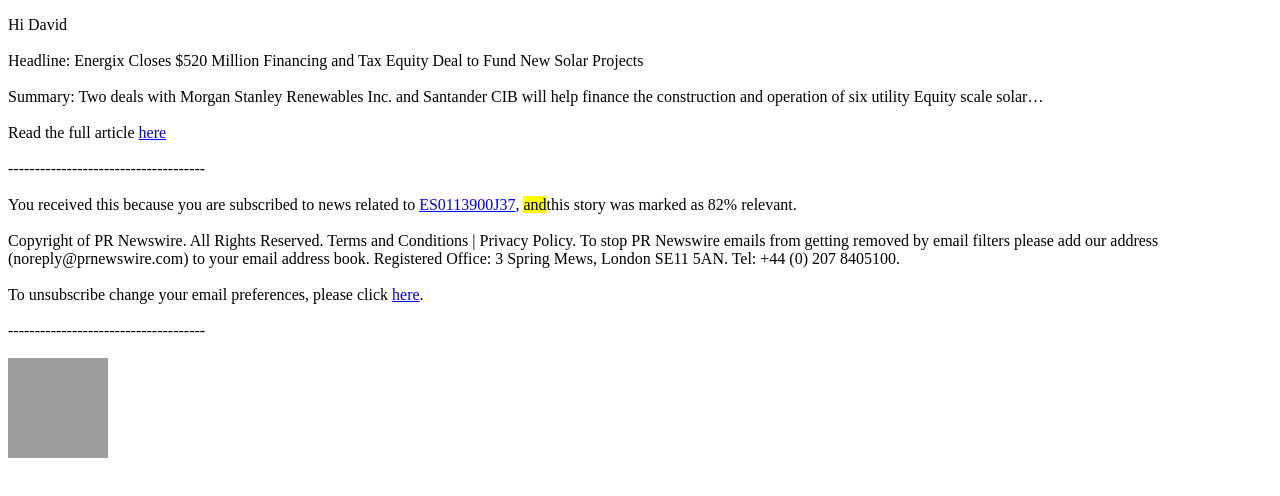
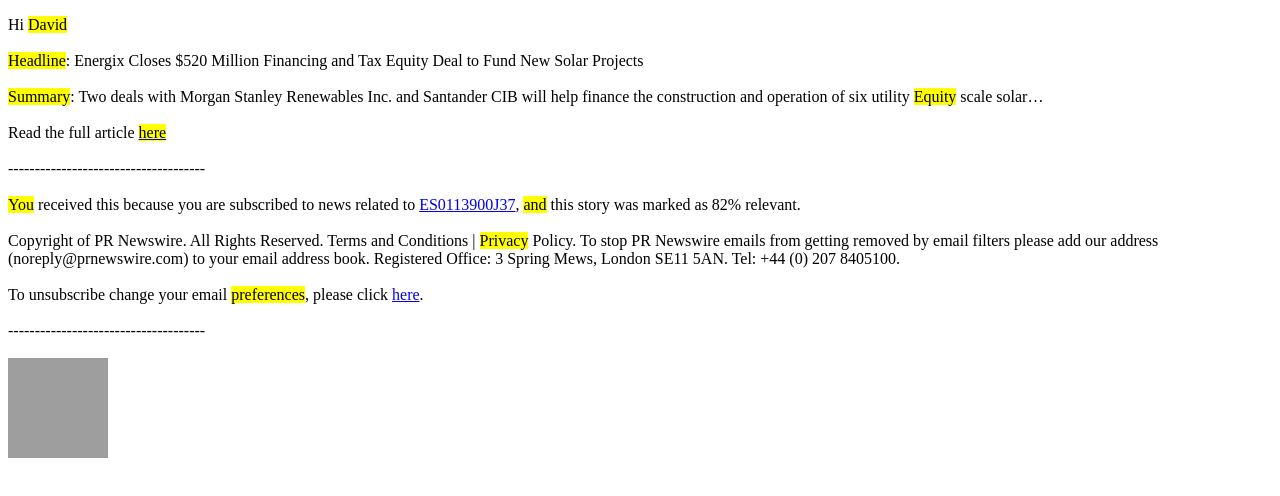
Before and after one commit to Ayushkumar1508/assignment-question-2, a plain HTML site: page index.html in a window 1280 px wide. Drawn offline with Linux system fonts and the light colour scheme; grey boxes are pictures that could not be loaded.

Commit message:
pre-final commit

```diff
--- a/highlight.js
+++ b/highlight.js
@@ -1,94 +1,90 @@
-// function highlightHTMLContent(htmlContent, plainText, plainTextPositions) {
-//     for (const { start, end } of plainTextPositions) {
-//       const textToHighlight = htmlContent.substring(start, end);
-//       const highlightedText = `<span style="background-color: yellow;">${textToHighlight}</span>`;
-//       htmlContent = htmlContent.replace(new RegExp(textToHighlight, 'g'), highlightedText);
-//     }
 
-//     return htmlContent;
-//   }
 function highlightHTMLContent(htmlContent, plainText, plainTextPositions) {
   plainTextPositions.forEach(({ start, end }) => {
-    const plainTextSubstring = plainText.substring(start-1, end);
-    const highlightedContent = `<mark>${plainTextSubstring}</mark>`;
-    // htmlContent = htmlContent.replace(plainTextSubstring, highlightedContent);
-    // htmlContent.map((item, index)=>{
-      htmlContent = htmlContent.replaceAll("<br>","<br> ")
-      htmlContent = htmlContent.replaceAll("><","> <")
-    console.log(htmlContent)
-    // })
-      // while(i)
-      let i=0,j=0;
-      let tag = false;
-      let whiteSpace = false;
-      let begin = true;
+
+    htmlContent = htmlContent.replaceAll("<br>", "<br> ");
+    htmlContent = htmlContent.replaceAll("><", "> <");
+
+    let i = 0, j = 0;
+    let insideTag = false, whiteSpace = false, begin = true;
+
     for (const char of htmlContent) {
-        j++;
 
-        if(char === '>') tag = false;
-        else if(char === '<') tag = true;
-        else if(char === ' '){
-          if(!whiteSpace && !tag) {
-            whiteSpace=true;
-            if(!tag && !begin)i++;
+      if (char === '>') insideTag = false;
+      else if (char === '<') insideTag = true;
+      else if (char === ' ') {
+        if (!whiteSpace && !insideTag) {
+          whiteSpace = true;
+          if (!begin) i++;
         }
       }
-        //  else i++;
       else {
-          if(!tag) {
-            whiteSpace=false;
+        if (!insideTag) {
+          whiteSpace = false;
           i++;
           begin = false;
         }
       }
-        console.log("i is " +i)
-        if(i===start) break;
+
+      j++;
+      if (i === start) break;
 
     }
-      console.log(j)
-      htmlContent = htmlContent.substring(0,j-1) + highlightedContent  + htmlContent.substring(j+end-start, htmlContent.length)
-      // htmlContent = highlightedContent
+
+    const prefix = htmlContent.substring(0, j - 1);
+    const highlightedText = `<mark>${plainText.substring(start - 1, end)}</mark>`;
+    const suffix = htmlContent.substring(j + end - start, htmlContent.length);
+    htmlContent = prefix + highlightedText + suffix;
+
   });
 
   return htmlContent;
 }
 
 
+const htmlContent = ' <p><span>Hi David<br><br>Headline: Energix Closes $520 Million Financing and Tax Equity Deal to Fund New Solar Projects<br><br>Summary: Two deals with Morgan Stanley Renewables Inc. and Santander CIB will help finance the construction and operation of six utility Equity scale solar…<br><br>Read the full article <a href="https://content.seleritycorp.com/hosted/assets/www/UKMW47_hYz_RGzPSpHm44Hi1L49HdNBhs1OkKKW2OPI">here</a><br><br>-------------------------------------<br><br>You received this because you are subscribed to news related to <a href="https://iris.steeleye.co/market/instruments?search=ES0113900J37">ES0113900J37</a>, and this story was marked as 82% relevant.<br><br>Copyright of PR Newswire. All Rights Reserved. Terms and Conditions | Privacy Policy. To stop PR Newswire emails from getting removed by email filters please add our address (noreply@prnewswire.com) to your email address book. Registered Office: 3 Spring Mews, London SE11 5AN. Tel: +44 (0) 207 8405100. <br><br>To unsubscribe change your email preferences, please click <a href="https://www.youtube.com/watch?v=dQw4w9WgXcQ&ab_channel=RickAstley">here</a>.<br><br>-------------------------------------<br><br><img src="https://context.seleritycorp.com/selerity/assets/sc_icons/pressRelease.png" alt="Rick Astley" style="width:100px;height:100px;"></span></p>';
 
-
-// Example usage:
-const htmlContent = '<p><span>Hi David<br><br>Headline: Energix Closes $520 Million Financing and Tax Equity Deal to Fund New Solar Projects<br><br>Summary: Two deals with Morgan Stanley Renewables Inc. and Santander CIB will help finance the construction and operation of six utility Equity scale solar…<br><br>Read the full article <a href="https://content.seleritycorp.com/hosted/assets/www/UKMW47_hYz_RGzPSpHm44Hi1L49HdNBhs1OkKKW2OPI">here</a><br><br>-------------------------------------<br><br>You received this because you are subscribed to news related to <a href="https://iris.steeleye.co/market/instruments?search=ES0113900J37">ES0113900J37</a>, and this story was marked as 82% relevant.<br><br>Copyright of PR Newswire. All Rights Reserved. Terms and Conditions | Privacy Policy. To stop PR Newswire emails from getting removed by email filters please add our address (noreply@prnewswire.com) to your email address book. Registered Office: 3 Spring Mews, London SE11 5AN. Tel: +44 (0) 207 8405100. <br><br>To unsubscribe change your email preferences, please click <a href="https://www.youtube.com/watch?v=dQw4w9WgXcQ&ab_channel=RickAstley">here</a>.<br><br>-------------------------------------<br><br><img src="https://context.seleritycorp.com/selerity/assets/sc_icons/pressRelease.png" alt="Rick Astley" style="width:100px;height:100px;"></span></p>'
-const plainText = 'Hi David Headline: Energix Closes $520 Million Financing and Tax Equity Deal to Fund New Solar Projects Summary: Two deals with Morgan Stanley Renewables Inc. and Santander CIB will help finance the construction and operation of six utility Equity scale solar… Read the full article here ------------------------------------- You received this because you are subscribed to news related to ES0113900J37 , and this story was marked as 82% relevant. Copyright of PR Newswire. All Rights Reserved. Terms and Conditions | Privacy Policy. To stop PR Newswire emails from getting removed by email filters please add our address (noreply@prnewswire.com) to your email address book. Registered Office: 3 Spring Mews, London SE11 5AN. Tel: +44 (0) 207 8405100. To unsubscribe change your email preferences, please click here . -------------------------------------';
+const plainText = 'Hi David Headline: Energix Closes $520 Million Financing and Tax Equity Deal to Fund New Solar Projects Summary: Two deals with Morgan Stanley Renewables Inc. and Santander CIB will help finance the construction and operation of six utility Equity scale solar… Read the full article here ------------------------------------- You received this because you are subscribed to news related to ES0113900J37, and this story was marked as 82% relevant. Copyright of PR Newswire. All Rights Reserved. Terms and Conditions | Privacy Policy. To stop PR Newswire emails from getting removed by email filters please add our address (noreply@prnewswire.com) to your email address book. Registered Office: 3 Spring Mews, London SE11 5AN. Tel: +44 (0) 207 8405100. To unsubscribe change your email preferences, please click here . -------------------------------------';
 const plainTextPositions = [
-  // {
-  //   start:4,
-  //   end:8,
-  // },
-  // {
-  //   start:10,
-  //   end:17,
-  // },
-  // {
-  //   start:105,
-  //   end:111,
-  // },
-  // {
-  //     start: 242,
-  //     end: 247,
-  // },
-  // {
-  //     start: 519,
-  //     end: 525,
-  // },
+  {
+    start: 4,
+    end: 8,
+  },
+  {
+    start: 10,
+    end: 17,
+  },
+  {
+    start: 105,
+    end: 111,
+  },
+  {
+    start: 242,
+    end: 247,
+  },
+  {
+    start: 518,
+    end: 524,
+  },
   {
     start: 405,
-    end: 408,
+    end: 407,
+  },
+  {
+    start: 327,
+    end: 329,
+  },
+  {
+    start: 284,
+    end: 287,
+  },
+  {
+    start: 785,
+    end: 795,
   },
 ]
 
 const highlightedContent = highlightHTMLContent(htmlContent, plainText, plainTextPositions);
-//console.log(highlightedConte`nt);
-const IdealAnswer = '<p><span>Hi David<br><br>Headline: Energix Closes $520 Million Financing and Tax Equity Deal to Fund New Solar Projects<br><br>Summary: Two deals with Morgan Stanley Renewables Inc. and Santander CIB will help finance the construction and operation of six utility <mark>Equity</mark> scale solar…<br><br>Read the full article <a href="https://content.seleritycorp.com/hosted/assets/www/UKMW47_hYz_RGzPSpHm44Hi1L49HdNBhs1OkKKW2OPI">here</a><br><br>-------------------------------------<br><br>You received this because you are subscribed to news related to <a href="https://iris.steeleye.co/market/instruments?search=ES0113900J37">ES0113900J37</a>, and this story was marked as 82% relevant.<br><br>Copyright of PR Newswire. All Rights Reserved. Terms and Conditions | <mark>Privacy</mark> Policy. To stop PR Newswire emails from getting removed by email filters please add our address (noreply@prnewswire.com) to your email address book. Registered Office: 3 Spring Mews, London SE11 5AN. Tel: +44 (0) 207 8405100. <br><br>To unsubscribe change your email preferences, please click <a href="https://www.youtube.com/watch?v=dQw4w9WgXcQ&ab_channel=RickAstley">here</a>.<br><br>-------------------------------------<br><br><img src="https://context.seleritycorp.com/selerity/assets/sc_icons/pressRelease.png" alt="Rick Astley" style="width:100px;height:100px;"></span></p>'
 
 
 const root = document.getElementById("root").innerHTML = highlightedContent;
--- a/index.html
+++ b/index.html
@@ -1,17 +1,14 @@
 <!DOCTYPE html>
 <html lang="en">
+
 <head>
     <meta charset="UTF-8">
     <meta name="viewport" content="width=device-width, initial-scale=1.0">
     <title>Document</title>
-    <style>
-        mark{
+</head>
 
-        }
-    </style>
-</head>
-<body >
-<div id="root"></div>
+<body id="root">
     <script src="./highlight.js"></script>
 </body>
+
 </html>
```
Lines whose indentation alone changed are shown as unchanged.
